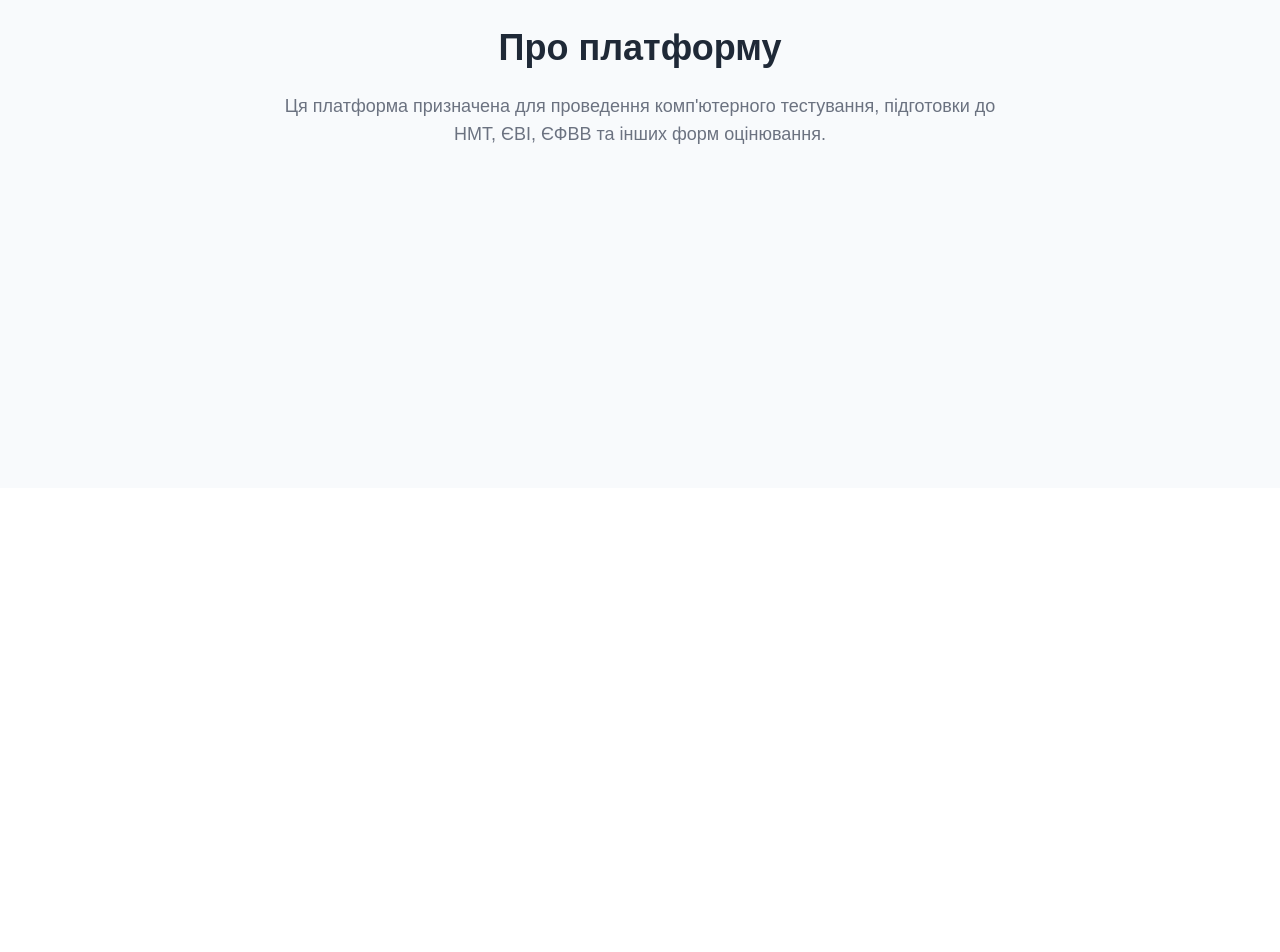
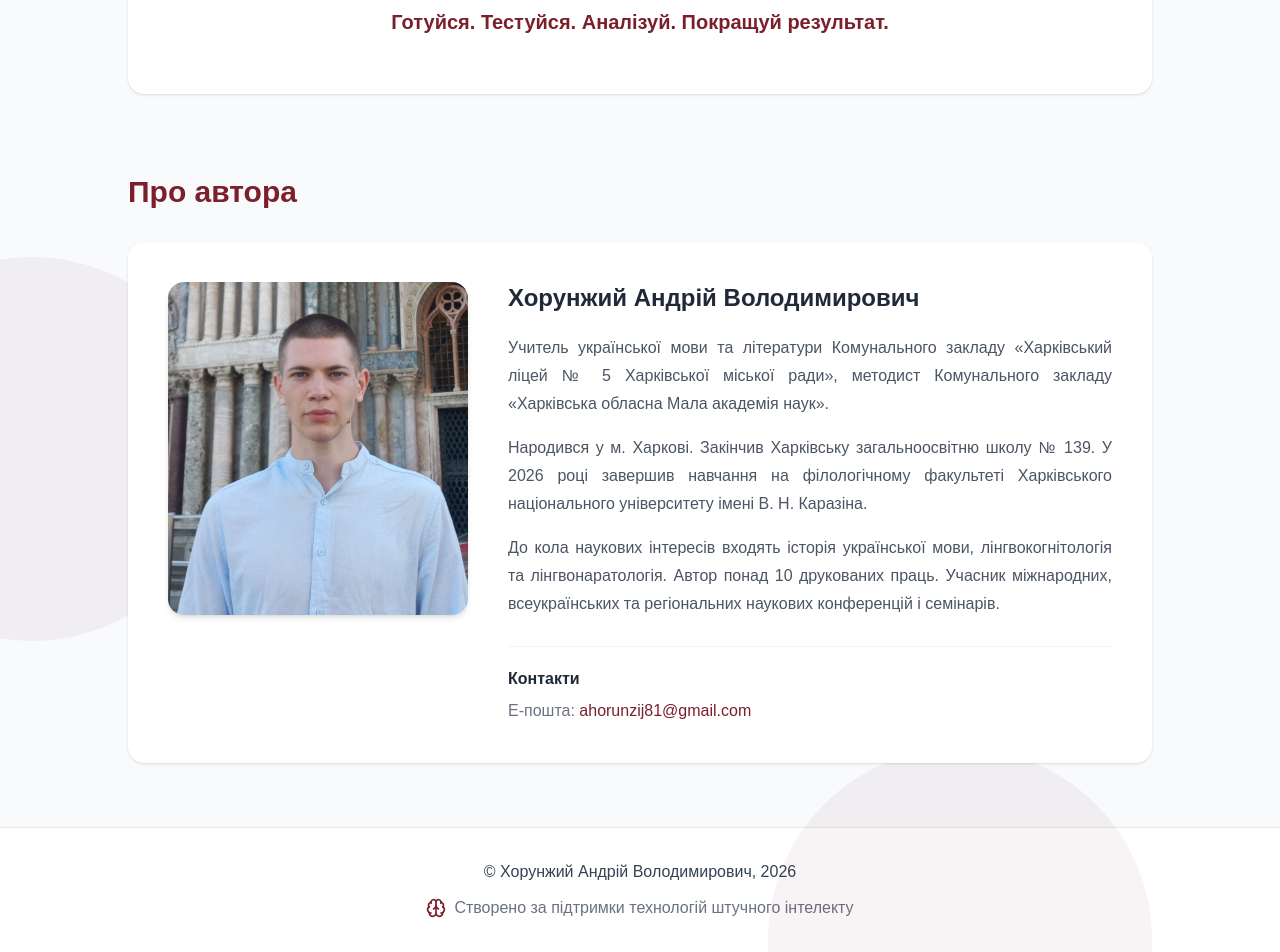
Before and after one commit to Andrii-kh-test/nmt-platform, a Next.js app: page /about in a window 1280 px wide. Shown: the part 388-1340 px from the top of the page. Before the commit the page ends 876 px from the top, so only its background shows below. Built offline with nearby package versions, Linux system fonts and the light colour scheme.

Commit message:
Fix about page footer layout

```diff
--- a/app/about/page.tsx
+++ b/app/about/page.tsx
@@ -1,16 +1,160 @@
+import Image from "next/image";
+import {
+  Brain,
+} from "lucide-react";
+
 export default function AboutPage() {
   return (
-    <main className="min-h-screen bg-[#F8FAFC] flex items-center justify-center">
-      <div className="max-w-3xl text-center px-6">
-        <h1 className="text-4xl font-bold text-[#1F2937]">
-          Про платформу
-        </h1>
+    <main className="relative min-h-screen flex flex-col overflow-hidden bg-[#F8FAFC]">
 
-        <p className="mt-6 text-lg text-[#6B7280]">
-          Ця платформа призначена для проведення комп'ютерного тестування,
-          підготовки до НМТ, ЄВІ, ЄФВВ та інших форм оцінювання.
-        </p>
+      {/* Декоративні кола */}
+      <div className="pointer-events-none absolute -top-32 -right-32 h-80 w-80 rounded-full bg-[#7A1F2B]/5" />
+      <div className="pointer-events-none absolute top-[45%] -left-40 h-96 w-96 rounded-full bg-[#7A1F2B]/5" />
+      <div className="pointer-events-none absolute bottom-[-180px] right-[10%] h-96 w-96 rounded-full bg-[#7A1F2B]/5" />
+
+      {/* =====================================================
+          ОСНОВНИЙ КОНТЕНТ
+      ===================================================== */}
+      <div className="relative flex-1 px-6 py-16">
+
+        <div className="mx-auto max-w-5xl">
+
+          {/* ==================== ПРО ПЛАТФОРМУ ==================== */}
+          <section>
+            <h1 className="text-left text-4xl font-bold text-[#7A1F2B]">
+              Про платформу
+            </h1>
+
+            <div className="mt-8 min-h-[270px] rounded-2xl bg-white p-8 shadow-sm md:p-10">
+              <p className="text-justify text-lg leading-8 text-[#6B7280]">
+                Платформа створена для системної підготовки до державних
+                іспитів <strong>НМТ, ЄВІ, ЄФВВ</strong>.
+              </p>
+
+              <p className="mt-5 text-justify text-lg leading-8 text-[#6B7280]">
+                Реалістичний формат тестування, контроль часу, зручна
+                навігація та аналітика результатів допомагають не просто
+                виконувати завдання, а бачити власний прогрес.
+              </p>
+
+              <p className="mt-7 text-center text-xl font-semibold text-[#7A1F2B]">
+                Готуйся. Тестуйся. Аналізуй. Покращуй результат.
+              </p>
+            </div>
+          </section>
+
+          {/* ==================== ПРО АВТОРА ==================== */}
+          <section className="mt-20">
+            <h2 className="text-left text-3xl font-bold text-[#7A1F2B]">
+              Про автора
+            </h2>
+
+            <div className="mt-8 rounded-2xl bg-white p-8 shadow-sm md:p-10">
+              <div className="flex flex-col gap-10 md:flex-row md:items-start">
+
+                {/* Фото */}
+                <div className="shrink-0 flex justify-center md:justify-start">
+                  <Image
+                    src="/images/author.jpg"
+                    alt="Хорунжий Андрій Володимирович"
+                    width={300}
+                    height={375}
+                    className="rounded-2xl object-cover shadow-md"
+                  />
+                </div>
+
+                {/* Біографія */}
+                <div className="flex-1">
+                  <h3 className="text-2xl font-bold text-[#1F2937]">
+                    Хорунжий Андрій Володимирович
+                  </h3>
+
+                  <p className="mt-5 text-justify leading-7 text-[#4B5563]">
+                    Учитель української мови та літератури Комунального
+                    закладу «Харківський ліцей № 5 Харківської міської ради»,
+                    методист Комунального закладу «Харківська обласна
+                    Мала академія наук».
+                  </p>
+
+                  <p className="mt-4 text-justify leading-7 text-[#4B5563]">
+                    Народився у м. Харкові. Закінчив Харківську
+                    загальноосвітню школу № 139. У 2026 році завершив
+                    навчання на філологічному факультеті Харківського
+                    національного університету імені В. Н. Каразіна.
+                  </p>
+
+                  <p className="mt-4 text-justify leading-7 text-[#4B5563]">
+                    До кола наукових інтересів входять історія української
+                    мови, лінгвокогнітологія та лінгвонаратологія. Автор
+                    понад 10 друкованих праць. Учасник міжнародних,
+                    всеукраїнських та регіональних наукових конференцій
+                    і семінарів.
+                  </p>
+
+                  {/* Контакти */}
+                  <div className="mt-7 border-t border-gray-100 pt-5">
+                    <h4 className="font-semibold text-[#1F2937]">
+                      Контакти
+                    </h4>
+
+                    <p className="mt-2 text-[#6B7280]">
+                      E-пошта:{" "}
+                      <a
+                        href="mailto:ahorunzij81@gmail.com"
+                        className="text-[#7A1F2B] transition hover:underline"
+                      >
+                        ahorunzij81@gmail.com
+                      </a>
+                    </p>
+                  </div>
+                </div>
+
+              </div>
+            </div>
+          </section>
+
+        </div>
       </div>
+
+      {/* =====================================================
+          FOOTER
+      ===================================================== */}
+      <footer className="border-t border-gray-200 bg-white py-8">
+
+        <div
+          className="
+            mx-auto
+            flex
+            max-w-7xl
+            flex-col
+            items-center
+            gap-3
+            px-8
+            text-center
+          "
+        >
+
+          <p className="font-medium text-gray-700">
+            © Хорунжий Андрій Володимирович, 2026
+          </p>
+
+          <div className="flex items-center gap-2 text-gray-500">
+
+            <Brain
+              className="h-5 w-5 text-[#7A1F2B]"
+              strokeWidth={2}
+            />
+
+            <span>
+              Створено за підтримки технологій штучного інтелекту
+            </span>
+
+          </div>
+
+        </div>
+
+      </footer>
+
     </main>
   );
 }
```
Also changed, not shown: public/images/author.jpg (added).
